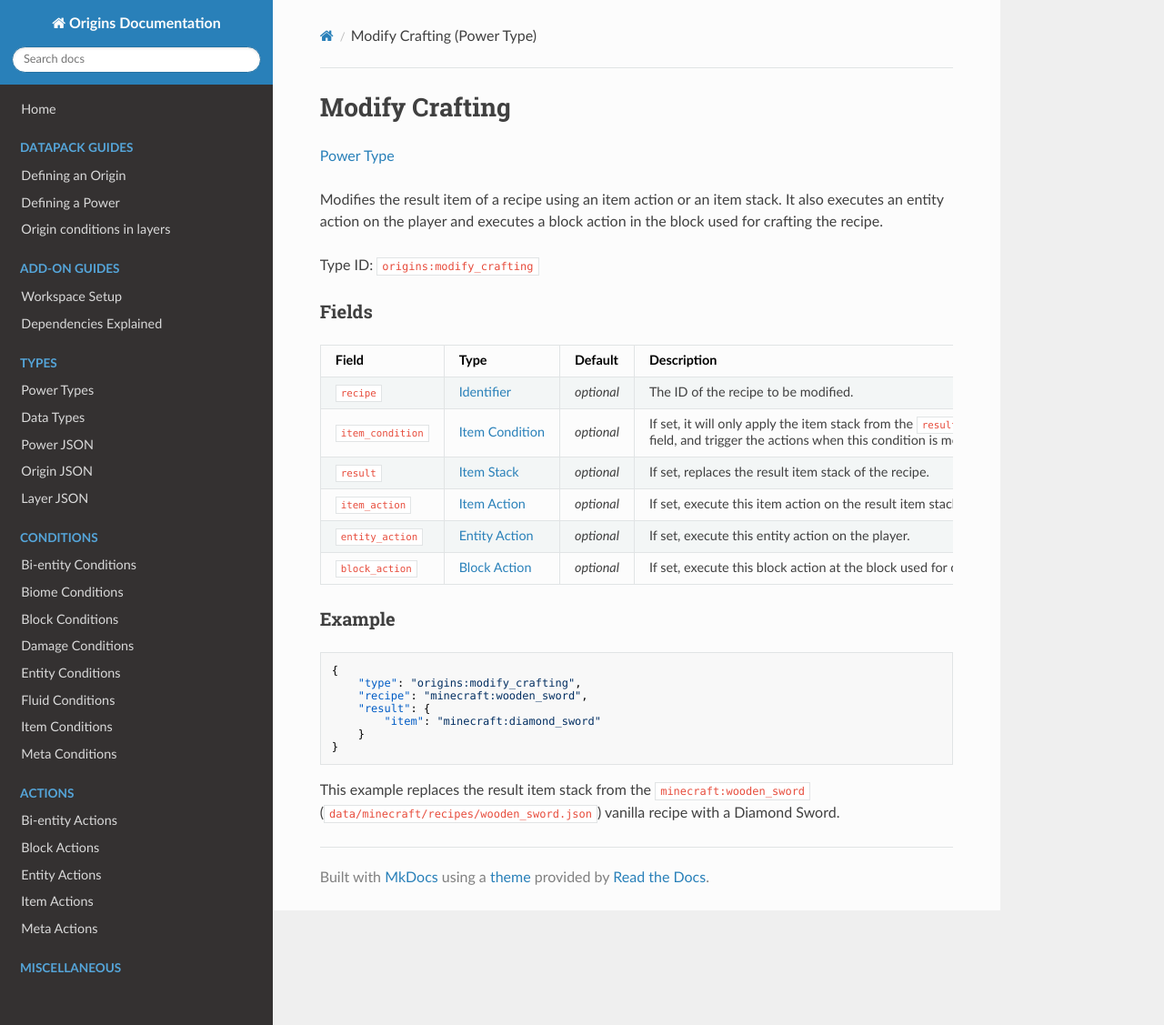
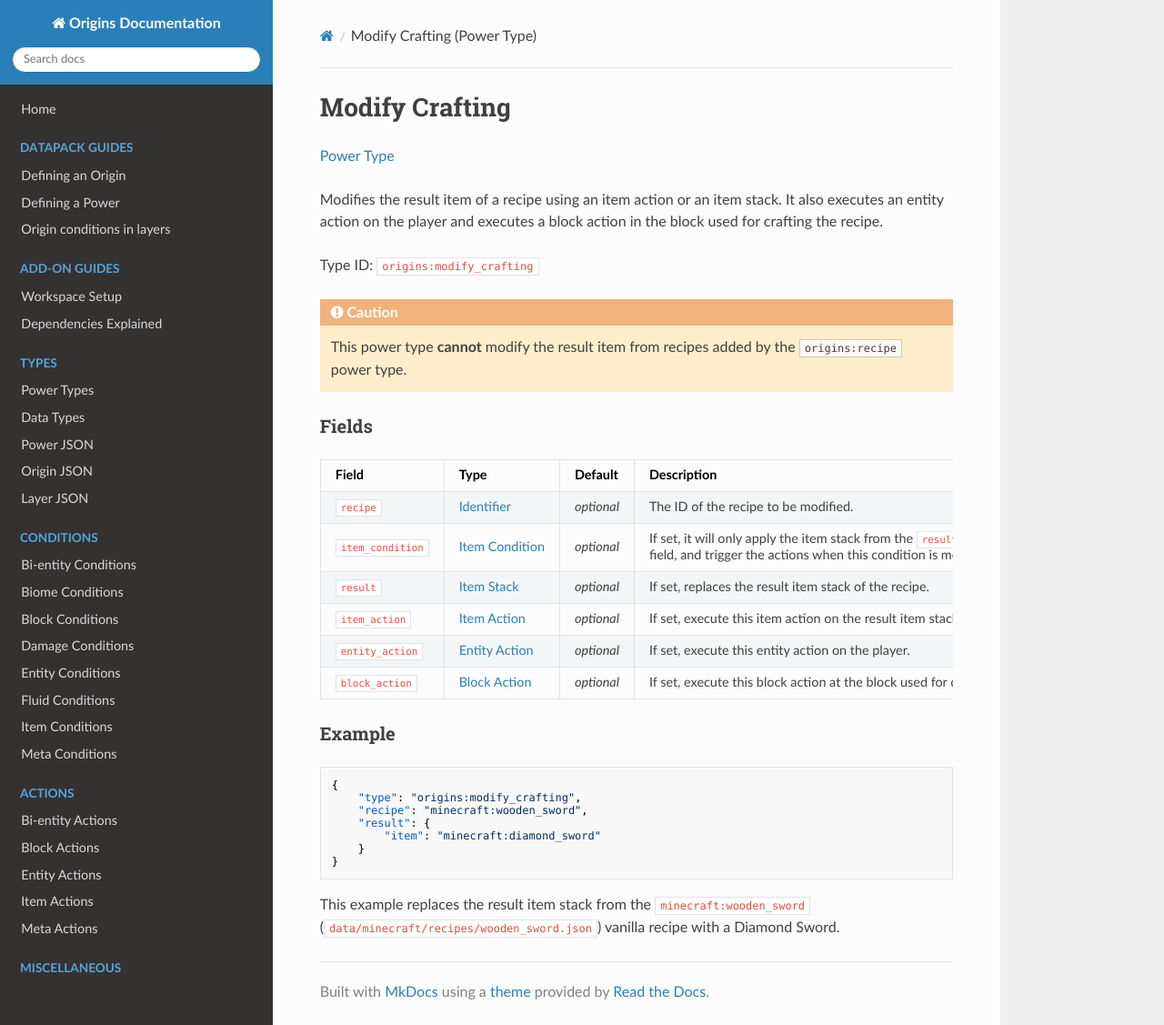
Before and after one commit to apace100/origins-docs, an MkDocs documentation site: the page built from docs/power_types/modify_crafting.md, in a window 1280 px wide and 1127 px high. Shown: the whole window at 91% size. Built offline with MkDocs 1.6.1, drawn with Linux system fonts in a browser that asks for light colours; nearby versions of some CDN libraries.

Commit message:
Modified `modify_crafting.md` Added an admonition note that inform users that the power type cannot modify the result item of a recipe added by the `origins:recipe` power type

```diff
--- a/docs/power_types/modify_crafting.md
+++ b/docs/power_types/modify_crafting.md
@@ -10,6 +10,10 @@ date: 2021-10-02
 Modifies the result item of a recipe using an item action or an item stack. It also executes an entity action on the player and executes a block action in the block used for crafting the recipe.
 
 Type ID: `origins:modify_crafting`
+
+!!! caution
+
+    This power type **cannot** modify the result item from recipes added by the [`origins:recipe`](recipe.md) power type.
 
 ### Fields
 
```
